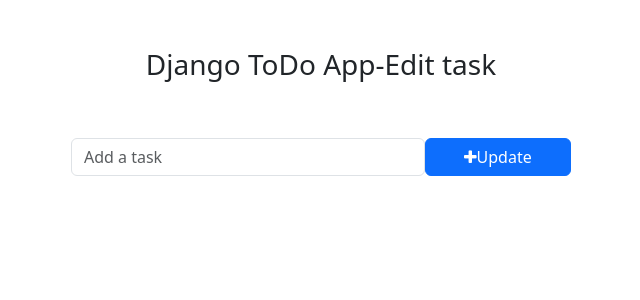
After one commit to satish-karra/django-todo-app, a Django app: template templates/edit.html in a window 1280 px wide. The commit adds this page. Shown: the top 300 px of the page, without its empty margins (319-959 px from the left). Run offline with Django 5.2, Linux system fonts and the light colour scheme; the template is opened without the code that fills it, so the values that code supplies are empty.

Commit message:
Edit task page with get request

```diff
--- /dev/null
+++ b/templates/edit.html
@@ -0,0 +1,28 @@
+<!DOCTYPE html>
+<html lang="en">
+<head>
+    <meta charset="UTF-8">
+    <meta name="viewport" content="width=device-width, initial-scale=1.0">
+    <title>Edit task-Django ToDo App </title>
+    <!-- Bootstrap -->
+    <link href="https://cdn.jsdelivr.net/npm/bootstrap@5.3.0-alpha1/dist/css/bootstrap.min.css" rel="stylesheet" integrity="sha384-GLhlTQ8iRABdZLl6O3oVMWSktQOp6b7In1Zl3/Jr59b6EGGoI1aFkw7cmDA6j6gD" crossorigin="anonymous">
+    <script src="https://cdn.jsdelivr.net/npm/bootstrap@5.3.0-alpha1/dist/js/bootstrap.bundle.min.js" integrity="sha384-w76AqPfDkMBDXo30jS1Sgez6pr3x5MlQ1ZAGC+nuZB+EYdgRZgiwxhTBTkF7CXvN" crossorigin="anonymous"></script>
+    <!-- Font Awesome Icons -->
+    <link rel="stylesheet" href="https://cdnjs.cloudflare.com/ajax/libs/font-awesome/4.7.0/css/font-awesome.min.css">
+
+</head>
+<body>
+    <div class="container">
+        <h3 class="pt-5 pb-5 text-center">Django ToDo App-Edit task</h3>
+        <form action="" method="POST" style="width: 500px; margin: auto;" >
+                    {% csrf_token %}
+                    <div class="form-group">
+                        <span style="display: flex;">
+                            <input type="text" name="task" class="form-control" placeholder="Add a task" value="{{ get_task.task }}">
+                            <button type="submit" class="btn btn-primary" style="width: 200px;"><i class="fa fa-plus"></i>Update</button>
+                        </span>
+                    </div>
+                </form>
+    </div>
+</body>
+</html>
--- a/templates/home.html
+++ b/templates/home.html
@@ -34,7 +34,7 @@
                         <span style="position: relative; float: right;">
                             <a href="{% url 'mark_as_done' task.id %}" class="btn btn-success"><i class="fa fa-check"></i> Mark as Done</a>
                             <a class="btn btn-danger"><i class="fa fa-trash"></i></a>
-                            <a class="btn btn-primary"><i class="fa fa-pencil"></i></a>
+                            <a href="{% url 'edit_task' task.pk %} "btn btn-primary"><i class="fa fa-pencil"></i></a>
                         </span>
                     </div>
                 </div>
--- a/todo/urls.py
+++ b/todo/urls.py
@@ -2,8 +2,18 @@
 from . import views
 
 urlpatterns = [
+    #add task
+
     path('addTask/', views.addTask, name='addTask'),
+
+    #mark_as_done
+
     path('mark_as_done/<int:pk>/', views.mark_as_done, name ='mark_as_done'),
+
+    #mark_as_undone
+
     path('mark_as_undone/<int:pk>/', views.mark_as_undone, name ='mark_as_undone'),
 
+    #edit task reature
+    path('edit_task/<int:pk>/', views.edit_task, name='edit_task'),
 ]
```
Also changed, not shown: todo/views.py (+10 -0 lines).
